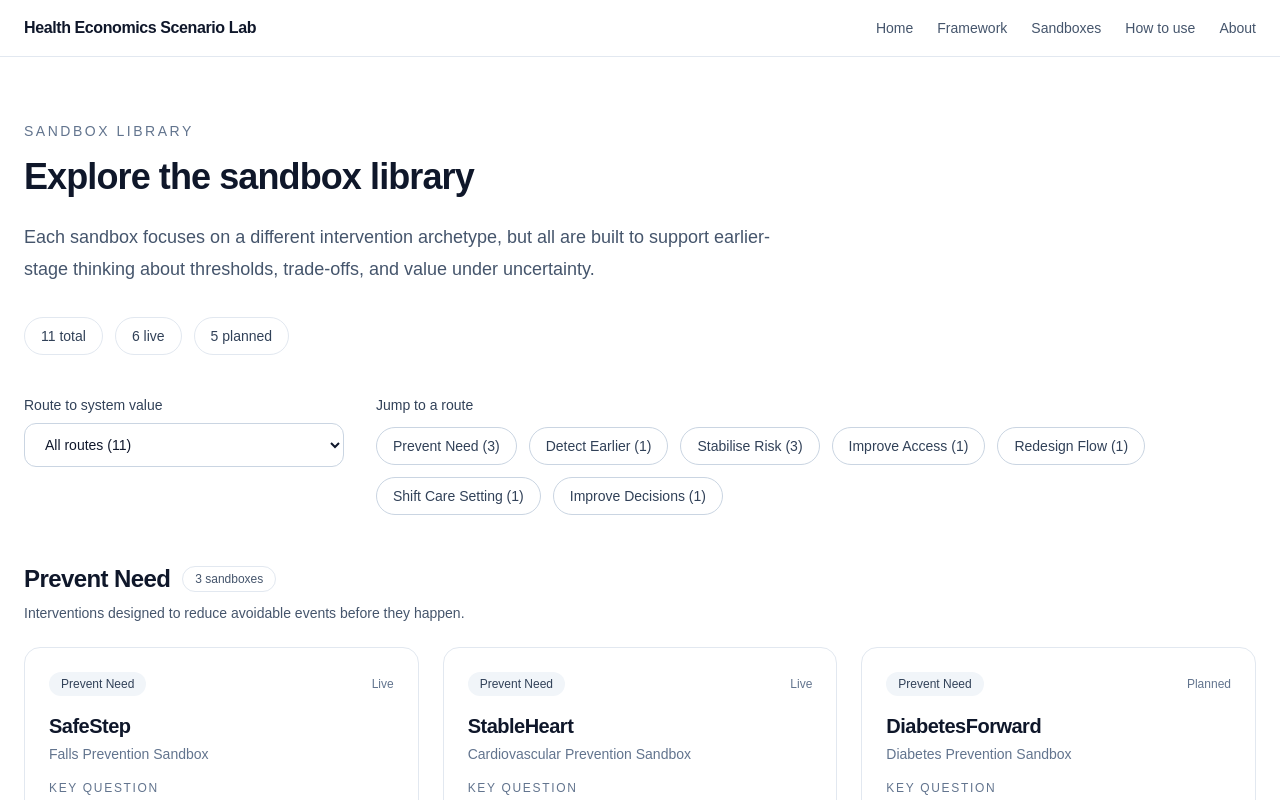
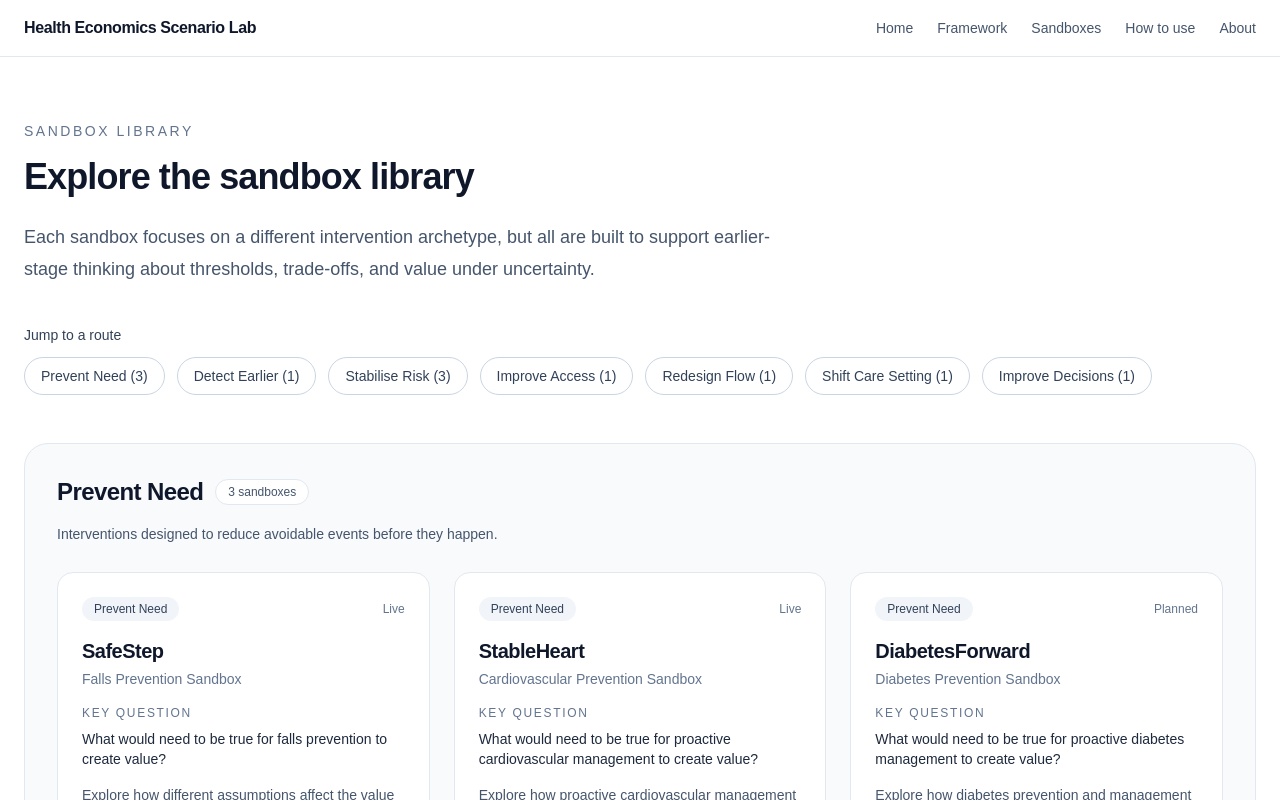
Before and after one commit to olivercareyncl/health-economics-scenario-lab, a Next.js app in the folder site/: page /sandboxes in a window 1280 px wide. Shown: the top 800 px of the page. Built offline with nearby package versions, Linux system fonts and the light colour scheme.

Commit message:
Update page.tsx

```diff
--- a/site/src/app/sandboxes/page.tsx
+++ b/site/src/app/sandboxes/page.tsx
@@ -1,6 +1,6 @@
 "use client";
 
-import { useMemo, useState } from "react";
+import { useMemo } from "react";
 import SandboxCard from "@/components/sandbox-card";
 import { apps } from "@/data/apps";
 
@@ -15,44 +15,16 @@ const routeOrder = [
 ] as const;
 
 type RouteName = (typeof routeOrder)[number];
-type RouteFilter = "All routes" | RouteName;
 
 export default function SandboxesPage() {
-  const [selectedRoute, setSelectedRoute] = useState<RouteFilter>("All routes");
-
-  const liveCount = useMemo(
-    () => apps.filter((app) => app.status === "Live").length,
-    [],
-  );
-
-  const plannedCount = useMemo(
-    () => apps.filter((app) => app.status === "Planned").length,
-    [],
-  );
-
-  const routeCounts = useMemo(() => {
-    return routeOrder.reduce<Record<RouteName, number>>((acc, route) => {
-      acc[route] = apps.filter((app) => app.category === route).length;
-      return acc;
-    }, {} as Record<RouteName, number>);
-  }, []);
-
   const groupedApps = useMemo(() => {
-    const activeRoutes =
-      selectedRoute === "All routes" ? routeOrder : [selectedRoute];
-
-    return activeRoutes
+    return routeOrder
       .map((route) => ({
         route,
-        apps: apps
-          .filter((app) => app.category === route)
-          .sort((a, b) => {
-            const statusOrder = { Live: 0, "In progress": 1, Planned: 2 };
-            return statusOrder[a.status] - statusOrder[b.status];
-          }),
+        apps: apps.filter((app) => app.category === route),
       }))
       .filter((group) => group.apps.length > 0);
-  }, [selectedRoute]);
+  }, []);
 
   return (
     <div className="mx-auto max-w-7xl px-6 py-16">
@@ -68,104 +40,41 @@ export default function SandboxesPage() {
         and value under uncertainty.
       </p>
 
-      <div className="mt-8 flex flex-wrap gap-3">
-        <span className="rounded-full border border-slate-200 px-4 py-2 text-sm text-slate-700">
-          {apps.length} total
-        </span>
-        <span className="rounded-full border border-slate-200 px-4 py-2 text-sm text-slate-700">
-          {liveCount} live
-        </span>
-        <span className="rounded-full border border-slate-200 px-4 py-2 text-sm text-slate-700">
-          {plannedCount} planned
-        </span>
-      </div>
-
-      <div className="mt-10 grid gap-8 lg:grid-cols-[320px_1fr] lg:items-start">
-        <div>
-          <label
-            htmlFor="route-filter"
-            className="mb-2 block text-sm font-medium text-slate-700"
-          >
-            Route to system value
-          </label>
-          <select
-            id="route-filter"
-            value={selectedRoute}
-            onChange={(e) => setSelectedRoute(e.target.value as RouteFilter)}
-            className="w-full rounded-xl border border-slate-300 bg-white px-4 py-3 text-sm text-slate-900 outline-none transition focus:border-slate-500"
-          >
-            <option value="All routes">All routes ({apps.length})</option>
-            {routeOrder.map((route) => (
-              <option key={route} value={route}>
-                {route} ({routeCounts[route]})
-              </option>
-            ))}
-          </select>
-        </div>
-
-        <div>
+      <div className="mt-10">
         <p className="mb-3 text-sm font-medium text-slate-700">
           Jump to a route
         </p>
         <div className="flex flex-wrap gap-3">
-            {routeOrder.map((route) => {
-              const count = routeCounts[route];
-              const isDisabled = count === 0;
-              const isSelected = selectedRoute === route;
-
-              if (selectedRoute === "All routes") {
-                return (
+          {groupedApps.map((group) => (
             <a
-                    key={route}
-                    href={`#${toAnchorId(route)}`}
-                    aria-disabled={isDisabled}
-                    className={`rounded-full border px-4 py-2 text-sm transition ${
-                      isDisabled
-                        ? "pointer-events-none cursor-not-allowed border-slate-200 bg-slate-50 text-slate-400"
-                        : "border-slate-300 text-slate-700 hover:bg-slate-50"
-                    }`}
+              key={group.route}
+              href={`#${toAnchorId(group.route)}`}
+              className="rounded-full border border-slate-300 px-4 py-2 text-sm text-slate-700 transition hover:bg-slate-50"
             >
-                    {route} ({count})
+              {group.route} ({group.apps.length})
             </a>
-                );
-              }
-
-              return (
-                <button
-                  key={route}
-                  type="button"
-                  onClick={() => setSelectedRoute(route)}
-                  disabled={isDisabled}
-                  className={`rounded-full border px-4 py-2 text-sm transition ${
-                    isSelected
-                      ? "border-slate-900 bg-slate-900 text-white"
-                      : isDisabled
-                        ? "cursor-not-allowed border-slate-200 bg-slate-50 text-slate-400"
-                        : "border-slate-300 text-slate-700 hover:bg-slate-50"
-                  }`}
-                >
-                  {route} ({count})
-                </button>
-              );
-            })}
-          </div>
+          ))}
         </div>
       </div>
 
-      <div className="mt-12 space-y-14">
+      <div className="mt-12 space-y-10">
         {groupedApps.map((group) => (
-          <section key={group.route} id={toAnchorId(group.route)}>
+          <section
+            key={group.route}
+            id={toAnchorId(group.route)}
+            className="rounded-3xl border border-slate-200 bg-slate-50 p-8"
+          >
             <div className="mb-6">
               <div className="flex flex-wrap items-center gap-3">
                 <h2 className="text-2xl font-semibold tracking-tight">
                   {group.route}
                 </h2>
-                <span className="rounded-full border border-slate-200 px-3 py-1 text-xs font-medium text-slate-600">
+                <span className="rounded-full border border-slate-200 bg-white px-3 py-1 text-xs font-medium text-slate-600">
                   {group.apps.length}{" "}
                   {group.apps.length === 1 ? "sandbox" : "sandboxes"}
                 </span>
               </div>
-              <p className="mt-2 max-w-3xl text-sm text-slate-600">
+              <p className="mt-3 max-w-3xl text-sm leading-7 text-slate-600">
                 {getRouteDescription(group.route)}
               </p>
             </div>
@@ -177,12 +86,6 @@ export default function SandboxesPage() {
             </div>
           </section>
         ))}
-
-        {groupedApps.length === 0 && (
-          <div className="rounded-2xl border border-slate-200 bg-slate-50 p-6 text-sm text-slate-600">
-            No sandboxes are currently mapped to this route.
-          </div>
-        )}
       </div>
     </div>
   );
```
Lines whose indentation alone changed are shown as unchanged.
